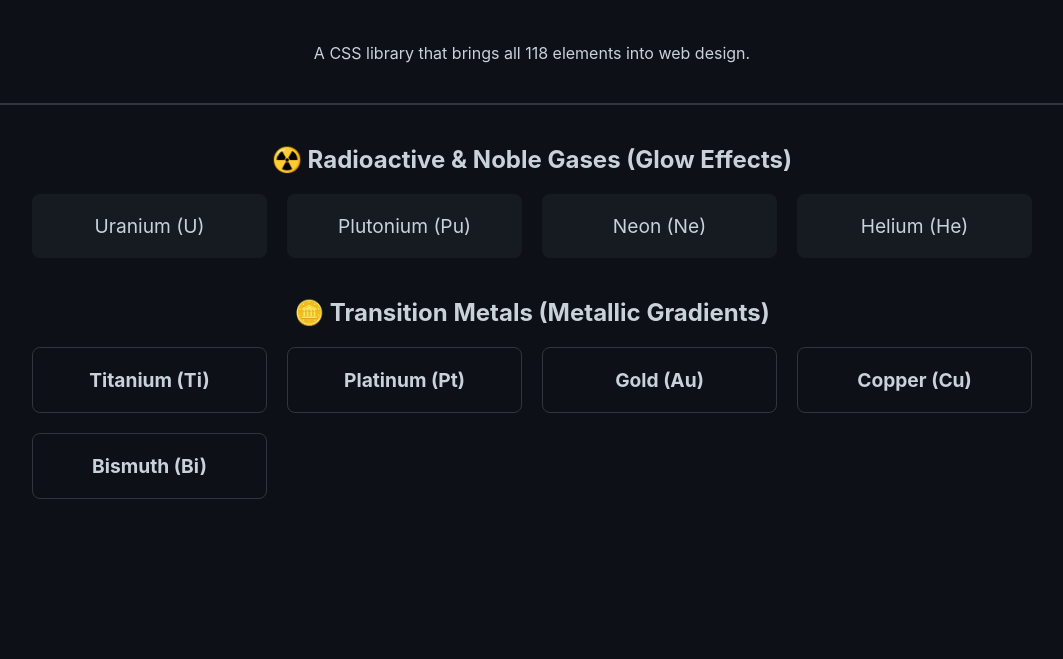
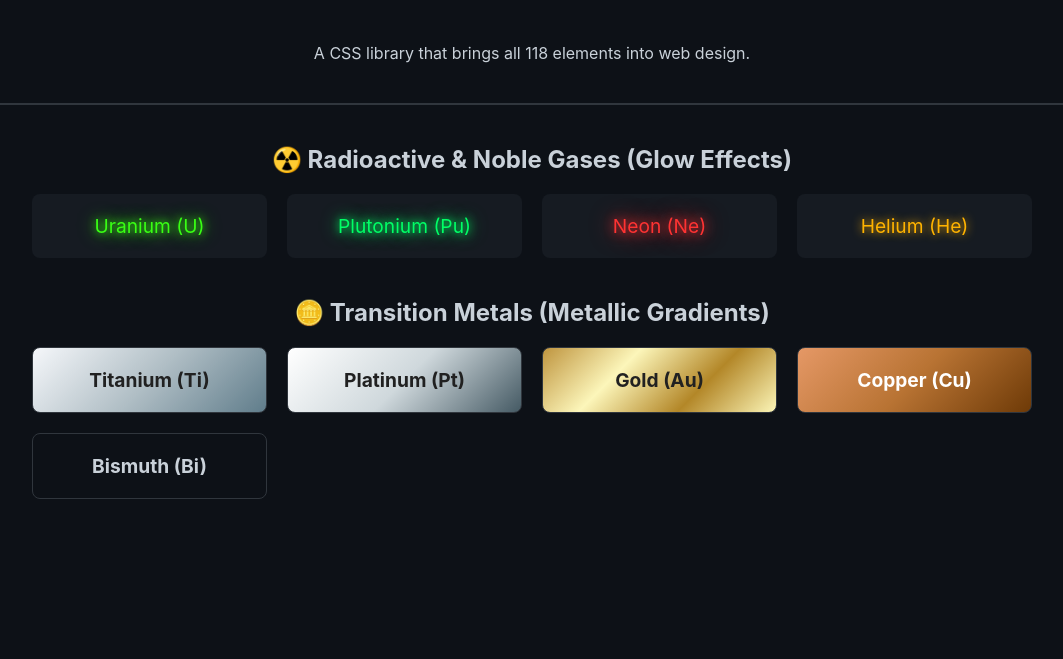
Before and after one commit to yagizyagli/mendeleyev.css, a plain HTML site: page index.html in a window 1280 px wide. Shown: the part 141-800 px from the top of the page, without its empty margins (108-1171 px from the left). Drawn offline with Linux system fonts and the light colour scheme.

Commit message:
Update index.html

```diff
--- a/index.html
+++ b/index.html
@@ -3,9 +3,9 @@
 <head>
     <meta charset="UTF-8">
     <meta name="viewport" content="width=device-width, initial-scale=1.0">
-    <title>Mendeleev.css - Live Demo</title>
+    <title>Mendeleyev.css - Live Demo</title>
 
-    <link rel="stylesheet" href="mendeleev.css">
+    <link rel="stylesheet" href="mendeleyev.css">
     <style>
         body {
             background-color: #0d1117;
```
